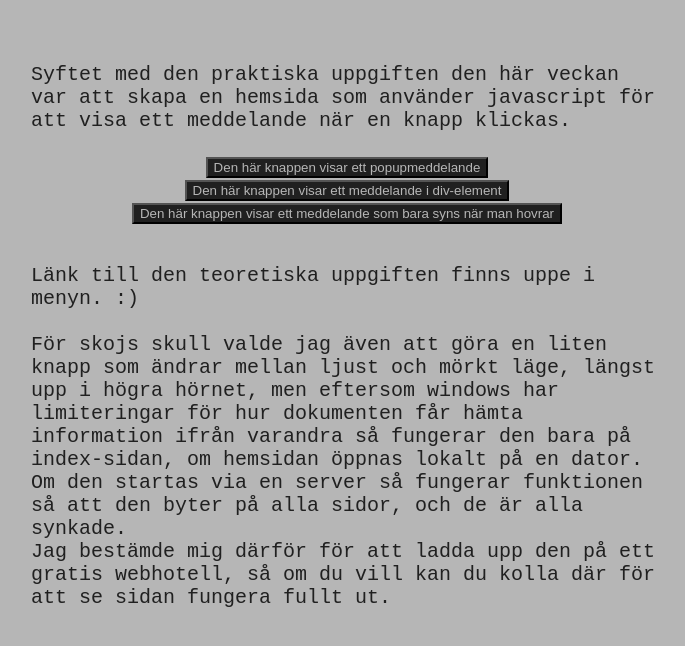
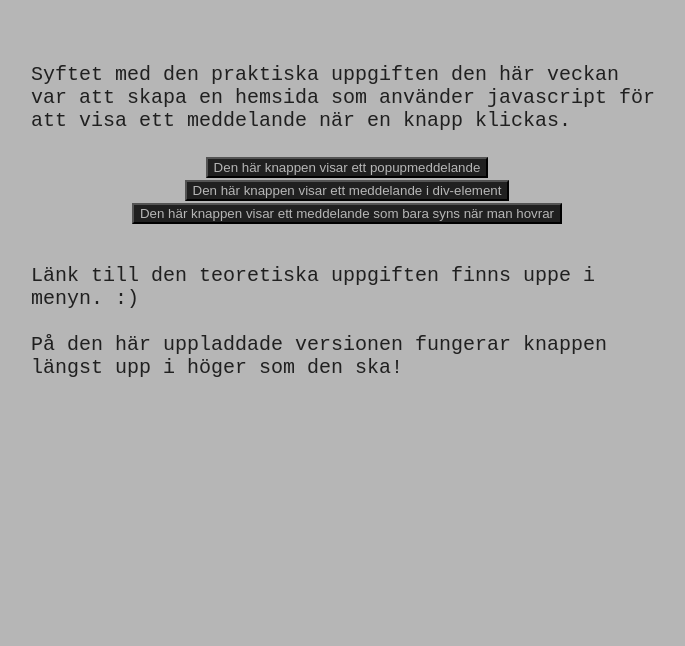
Before and after one commit to Holyfivr/skola, a plain HTML site: page praktisk.html in a window 1280 px wide. Shown: the whole page, without its empty margins (293-978 px from the left). Drawn offline with Linux system fonts and the light colour scheme.

Commit message:
Update praktisk.html

```diff
--- a/praktisk.html
+++ b/praktisk.html
@@ -26,9 +26,7 @@
         <div id="rutaformeddelande"></div>
 
         <div class="praktiskUppgift">Länk till den teoretiska uppgiften finns uppe i menyn. :)<br><br>
-            För skojs skull valde jag även att göra en liten knapp som ändrar mellan ljust och mörkt läge, längst upp i högra hörnet, men eftersom windows har limiteringar för hur dokumenten får hämta information ifrån varandra så fungerar den bara på index-sidan, om hemsidan öppnas lokalt på en dator. <br>
-            Om den startas via en server så fungerar funktionen så att den byter på alla sidor, och de är alla synkade.<br>
-            Jag bestämde mig därför för att ladda upp den på ett gratis webhotell, så om du vill kan du kolla där för att se sidan fungera fullt ut.</div>
+            På den här uppladdade versionen fungerar knappen längst upp i höger som den ska!
 
     </body>
 </html>
```
